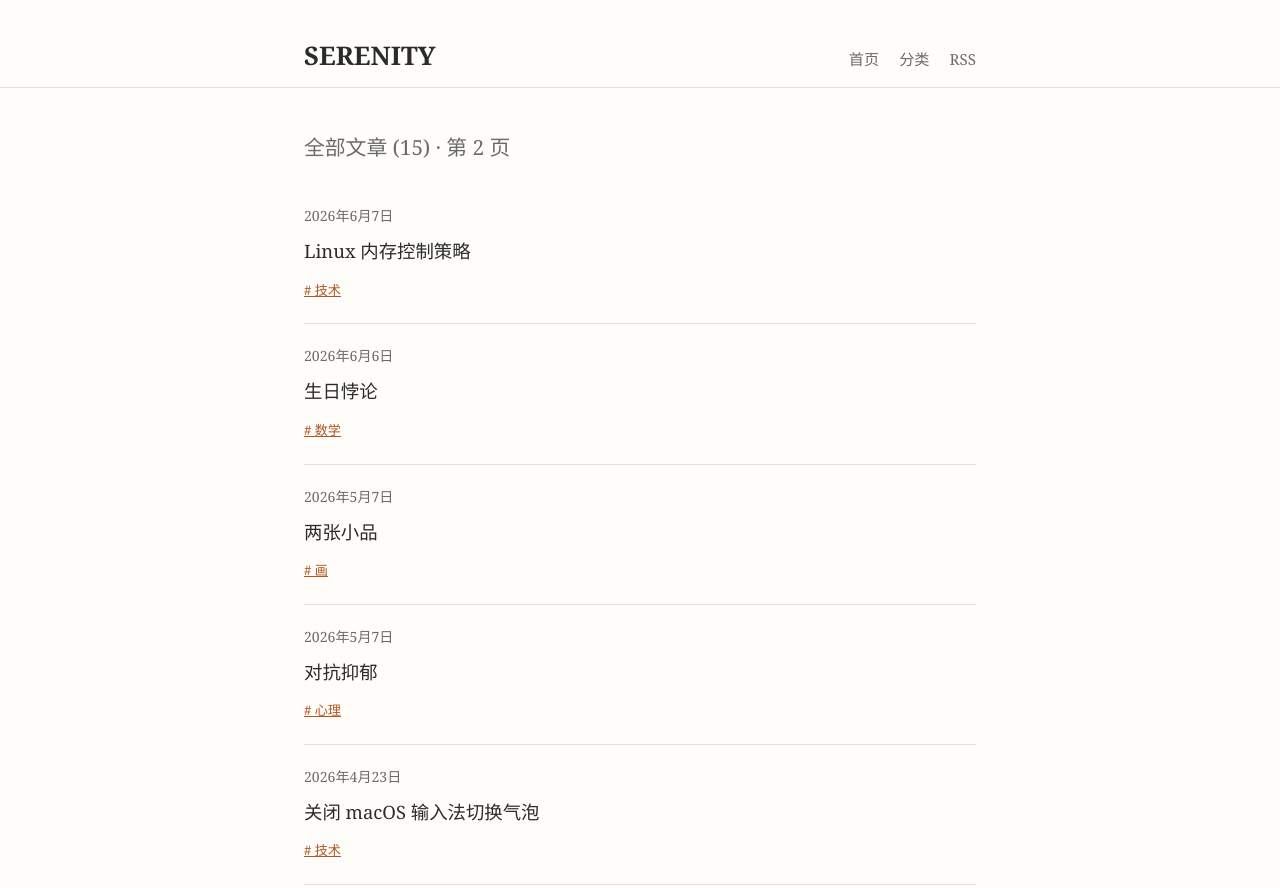
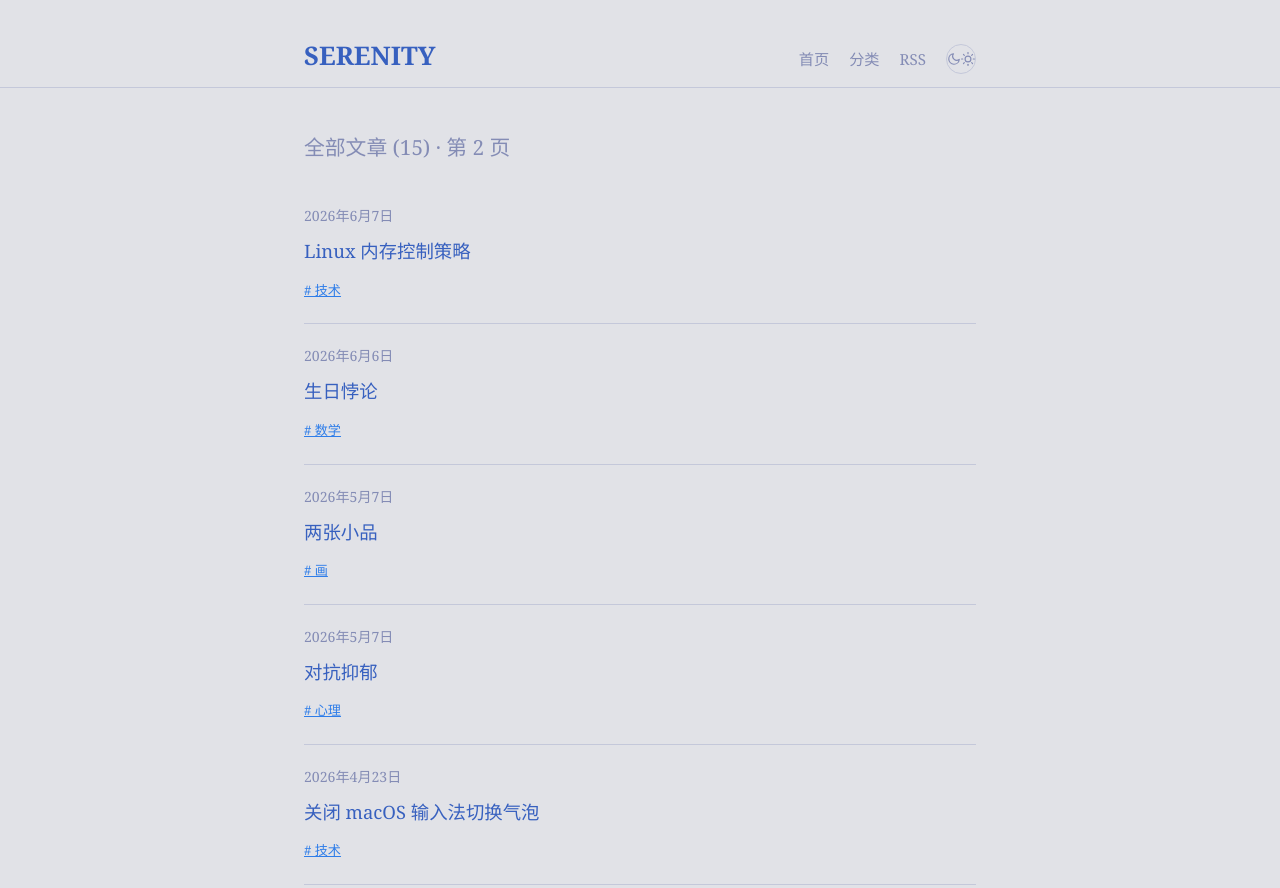
Before and after one commit to mattxlee/btblog.net-astro, an Astro site: page /page/2 in a window 1280 px wide. Shown: the top 888 px of the page. Built offline with nearby package versions, Linux system fonts and the light colour scheme; Astro itself is replaced by a stand-in of ours; some packages are replaced by stand-ins of ours.

Commit message:
Add light/dark themes.

```diff
--- a/astro.config.mjs
+++ b/astro.config.mjs
@@ -16,6 +16,8 @@
       remarkPlugins: [remarkMath],
       rehypePlugins: [rehypeKatex],
     }),
-    shikiConfig: { theme: 'github-light' },
+    shikiConfig: {
+      themes: { light: 'github-light', dark: 'tokyo-night' },
+    },
   },
 });
--- a/src/layouts/BaseLayout.astro
+++ b/src/layouts/BaseLayout.astro
@@ -16,21 +16,68 @@
     <title>{title ? `${title} · ${siteTitle}` : siteTitle}</title>
     <meta name="description" content={description ?? siteTitle} />
     <link rel="canonical" href={canonicalURL} />
+    <script is:inline>
+      // 尽早设置主题，避免首屏闪烁（FOUC）
+      (function () {
+        try {
+          var stored = localStorage.getItem('theme');
+        } catch (e) {
+          stored = null;
+        }
+        var dark = stored
+          ? stored === 'dark'
+          : window.matchMedia('(prefers-color-scheme: dark)').matches;
+        document.documentElement.setAttribute('data-theme', dark ? 'dark' : 'light');
+      })();
+    </script>
     <link rel="preconnect" href="https://fonts.googleapis.com" />
     <link rel="preconnect" href="https://fonts.gstatic.com" crossorigin />
     <link
       href="https://fonts.googleapis.com/css2?family=Noto+Serif+SC:wght@400;500;700&display=swap"
       rel="stylesheet"
     />
-    <style>
+    <style is:global>
+      /* 亮色主题 —— TokyoNight Day */
       :root {
-        --bg: #fffdfa;
-        --fg: #2b2b2b;
-        --muted: #6b6b6b;
-        --line: #e6e2db;
-        --accent: #b3541e;
-        --code-bg: #f6f4f0;
+        --bg: #e1e2e7;
+        --fg: #3760bf;
+        --muted: #848cb5;
+        --line: #c4c8da;
+        --accent: #2e7de9;
+        --code-bg: #d3d6e0;
+        --on-accent: #ffffff;
+        --shadow: rgba(55, 96, 191, 0.18);
+        color-scheme: light;
       }
+
+      /* 暗色主题 —— TokyoNight Storm */
+      html[data-theme='dark'] {
+        --bg: #24283b;
+        --fg: #c0caf5;
+        --muted: #565f89;
+        --line: #292e42;
+        --accent: #7aa2f7;
+        --code-bg: #1f2335;
+        --on-accent: #1a1b26;
+        --shadow: rgba(0, 0, 0, 0.4);
+        color-scheme: dark;
+      }
+
+      /* JS 未启用时，跟随系统暗色偏好 */
+      @media (prefers-color-scheme: dark) {
+        :root:not([data-theme]) {
+          --bg: #24283b;
+          --fg: #c0caf5;
+          --muted: #565f89;
+          --line: #292e42;
+          --accent: #7aa2f7;
+          --code-bg: #1f2335;
+          --on-accent: #1a1b26;
+          --shadow: rgba(0, 0, 0, 0.4);
+          color-scheme: dark;
+        }
+      }
+
       * { box-sizing: border-box; }
       html, body { margin: 0; padding: 0; }
       body {
@@ -39,6 +86,7 @@
         font-family: "Noto Serif SC", Georgia, "Songti SC", serif;
         line-height: 1.85;
         -webkit-font-smoothing: antialiased;
+        transition: background-color 0.25s ease, color 0.25s ease;
       }
       .wrap { max-width: 720px; margin: 0 auto; padding: 0 24px; }
       header.site {
@@ -49,8 +97,8 @@
       header.site .wrap { display: flex; align-items: baseline; gap: 16px; flex-wrap: wrap; }
       .site-title { font-size: 1.6rem; font-weight: 700; margin: 0; }
       .site-title a { color: var(--fg); text-decoration: none; }
-      nav.site { display: flex; gap: 20px; margin-left: auto; }
-      nav.site a { color: var(--muted); text-decoration: none; font-size: 0.95rem; }
+      nav.site { display: flex; align-items: center; gap: 20px; margin-left: auto; }
+      nav.site a { color: var(--muted); text-decoration: none; font-size: 0.95rem; transition: color 0.2s ease; }
       nav.site a:hover { color: var(--accent); }
       main { min-height: 60vh; }
       footer.site {
@@ -62,6 +110,29 @@
         text-align: center;
       }
       a { color: var(--accent); }
+
+      /* 主题切换按钮 */
+      button.theme-toggle {
+        display: inline-flex;
+        align-items: center;
+        justify-content: center;
+        width: 30px;
+        height: 30px;
+        padding: 0;
+        border: 1px solid var(--line);
+        border-radius: 50%;
+        background: transparent;
+        color: var(--muted);
+        cursor: pointer;
+        transition: color 0.2s ease, border-color 0.2s ease, transform 0.2s ease;
+      }
+      button.theme-toggle:hover { color: var(--accent); border-color: var(--accent); transform: rotate(15deg); }
+      button.theme-toggle svg { width: 16px; height: 16px; display: block; }
+      .icon-dark { display: none; }
+      html[data-theme='dark'] .icon-dark { display: block; }
+      html[data-theme='dark'] .icon-light { display: none; }
+
+      /* 代码块：跟随主题切换背景与前景 */
       .prose img { max-width: 100%; height: auto; border-radius: 4px; }
       .prose pre {
         background: var(--code-bg);
@@ -71,6 +142,14 @@
         overflow-x: auto;
         line-height: 1.6;
       }
+      /* 覆盖 Shiki 内联的明暗颜色，使用站点主题变量 */
+      .prose pre.astro-code,
+      .prose pre.astro-code-themes {
+        background-color: var(--code-bg) !important;
+        color: var(--fg) !important;
+      }
+      .prose pre.astro-code .line,
+      .prose pre.astro-code span { color: inherit; }
       .prose code { background: var(--code-bg); padding: 0.15em 0.4em; border-radius: 4px; font-size: 0.9em; }
       .prose pre code { background: none; padding: 0; }
       .prose blockquote {
@@ -82,6 +161,9 @@
       .prose th, .prose td { border: 1px solid var(--line); padding: 0.5em 0.8em; text-align: left; }
       .prose th { background: var(--code-bg); }
       .prose h1, .prose h2, .prose h3, .prose h4 { line-height: 1.4; margin-top: 1.8em; }
+
+      /* KaTeX 公式颜色跟随前景色 */
+      .katex { color: var(--fg); }
     </style>
   </head>
   <body>
@@ -92,6 +174,28 @@
           <a href="/">首页</a>
           <a href="/categories/">分类</a>
           <a href="/rss.xml">RSS</a>
+          <button
+            type="button"
+            class="theme-toggle"
+            id="theme-toggle"
+            aria-label="切换主题"
+            title="切换主题"
+          >
+            <svg class="icon-light" viewBox="0 0 24 24" fill="none" stroke="currentColor" stroke-width="2" stroke-linecap="round" stroke-linejoin="round" aria-hidden="true">
+              <path d="M21 12.79A9 9 0 1 1 11.21 3 7 7 0 0 0 21 12.79z"></path>
+            </svg>
+            <svg class="icon-dark" viewBox="0 0 24 24" fill="none" stroke="currentColor" stroke-width="2" stroke-linecap="round" stroke-linejoin="round" aria-hidden="true">
+              <circle cx="12" cy="12" r="5"></circle>
+              <line x1="12" y1="1" x2="12" y2="3"></line>
+              <line x1="12" y1="21" x2="12" y2="23"></line>
+              <line x1="4.22" y1="4.22" x2="5.64" y2="5.64"></line>
+              <line x1="18.36" y1="18.36" x2="19.78" y2="19.78"></line>
+              <line x1="1" y1="12" x2="3" y2="12"></line>
+              <line x1="21" y1="12" x2="23" y2="12"></line>
+              <line x1="4.22" y1="19.78" x2="5.64" y2="18.36"></line>
+              <line x1="18.36" y1="5.64" x2="19.78" y2="4.22"></line>
+            </svg>
+          </button>
         </nav>
       </div>
     </header>
@@ -103,5 +207,20 @@
           <p>© {new Date().getFullYear()} SERENITY<br /><a href="https://btblog.net">btblog.net</a></p>
       </div>
     </footer>
+    <script>
+      const toggle = document.getElementById('theme-toggle');
+      if (toggle) {
+        toggle.addEventListener('click', () => {
+          const root = document.documentElement;
+          const next = root.getAttribute('data-theme') === 'dark' ? 'light' : 'dark';
+          root.setAttribute('data-theme', next);
+          try {
+            localStorage.setItem('theme', next);
+          } catch (e) {
+            /* ignore */
+          }
+        });
+      }
+    </script>
   </body>
 </html>
```
